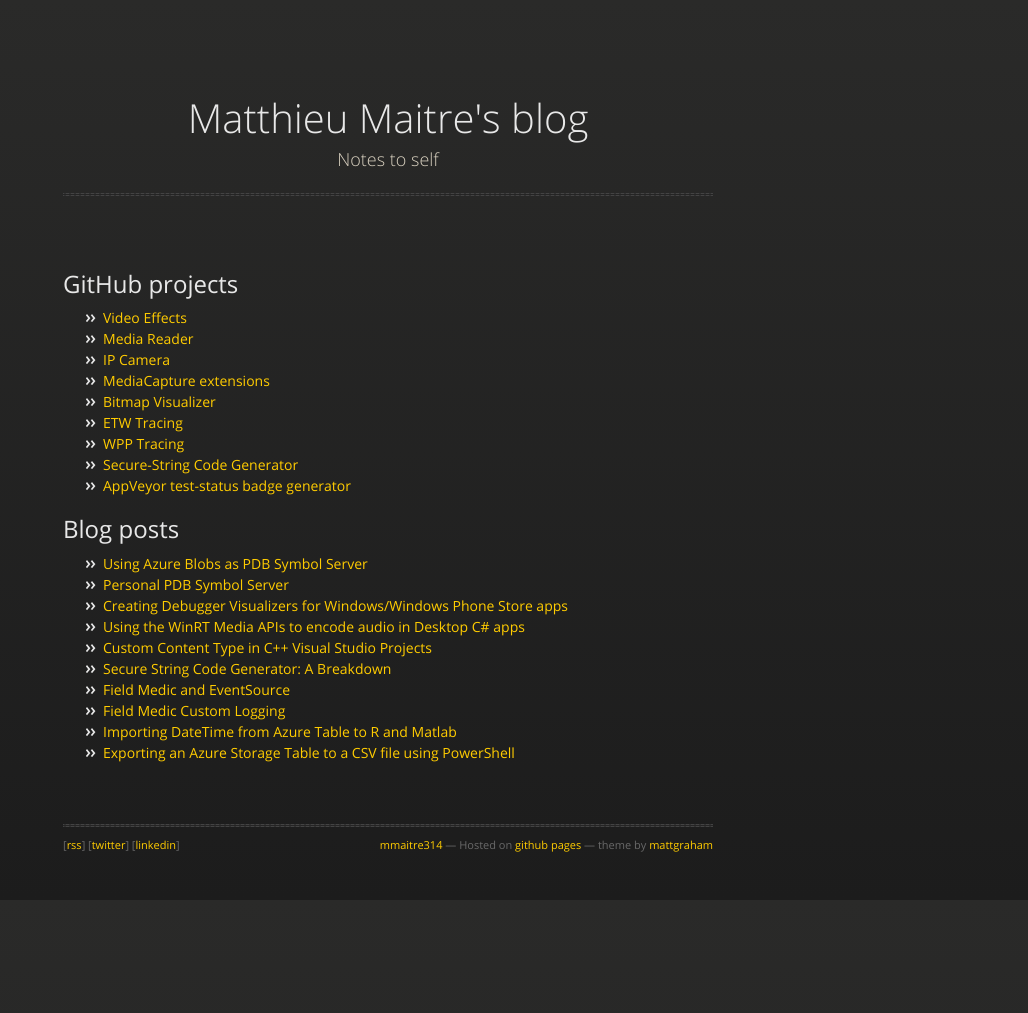
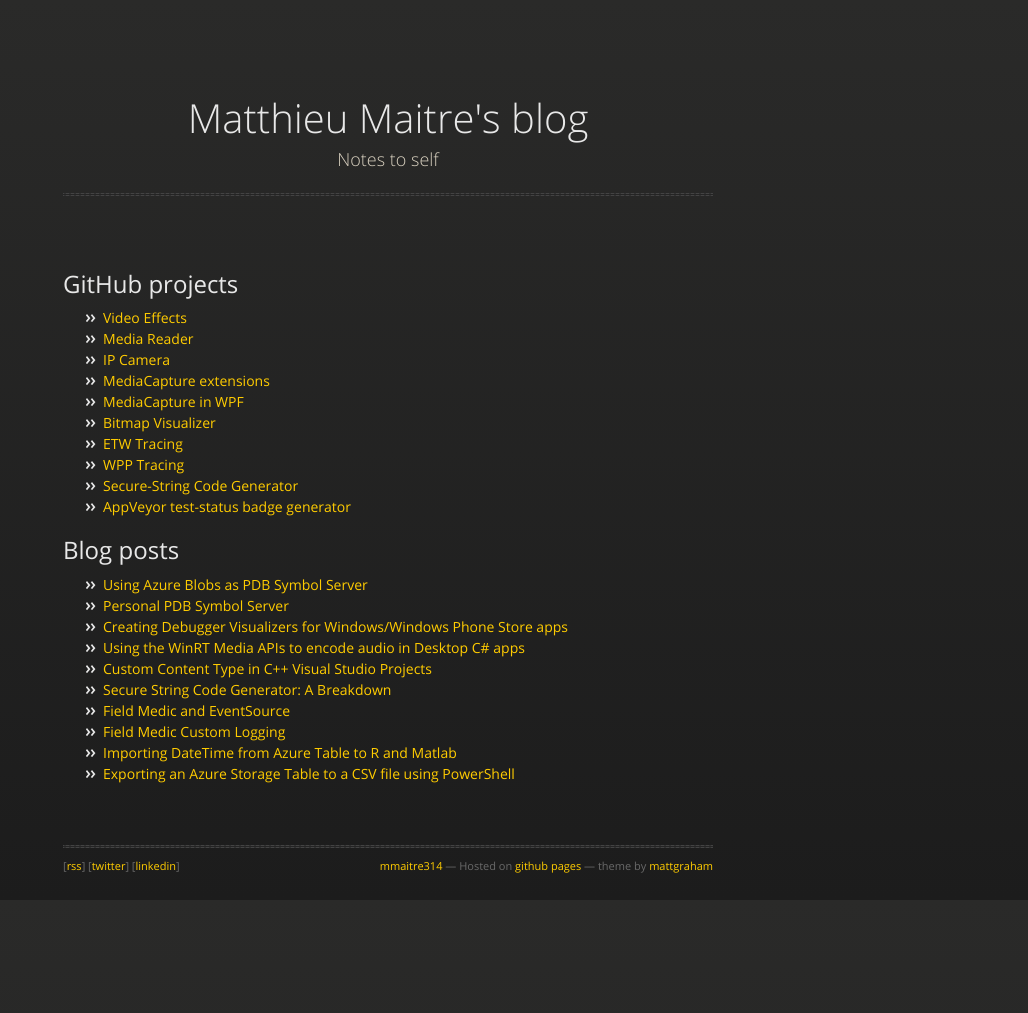
Before and after one commit to mmaitre314/mmaitre314.github.io, a Jekyll site: the page built from index.html, in a window 1280 px wide. Shown: the whole page, without its empty margins (252-1280 px from the left). Built offline with Jekyll 4.4.1, drawn with Linux system fonts in a browser that asks for light colours; nearby versions of some CDN libraries; before the commit the page ends 992 px from its top, so only the background shows below that.

Commit message:
Add MediaCaptureWPF

```diff
--- a/index.html
+++ b/index.html
@@ -47,6 +47,9 @@
               <a href="http://mmaitre314.github.io/MediaCaptureExtensions/">MediaCapture extensions</a>
             </li>
             <li>
+              <a href="http://mmaitre314.github.io/MediaCaptureWPF/">MediaCapture in WPF</a>
+            </li>
+            <li>
               <a href="http://mmaitre314.github.io/BitmapVisualizer/">Bitmap Visualizer</a>
             </li>
             <li>
```
